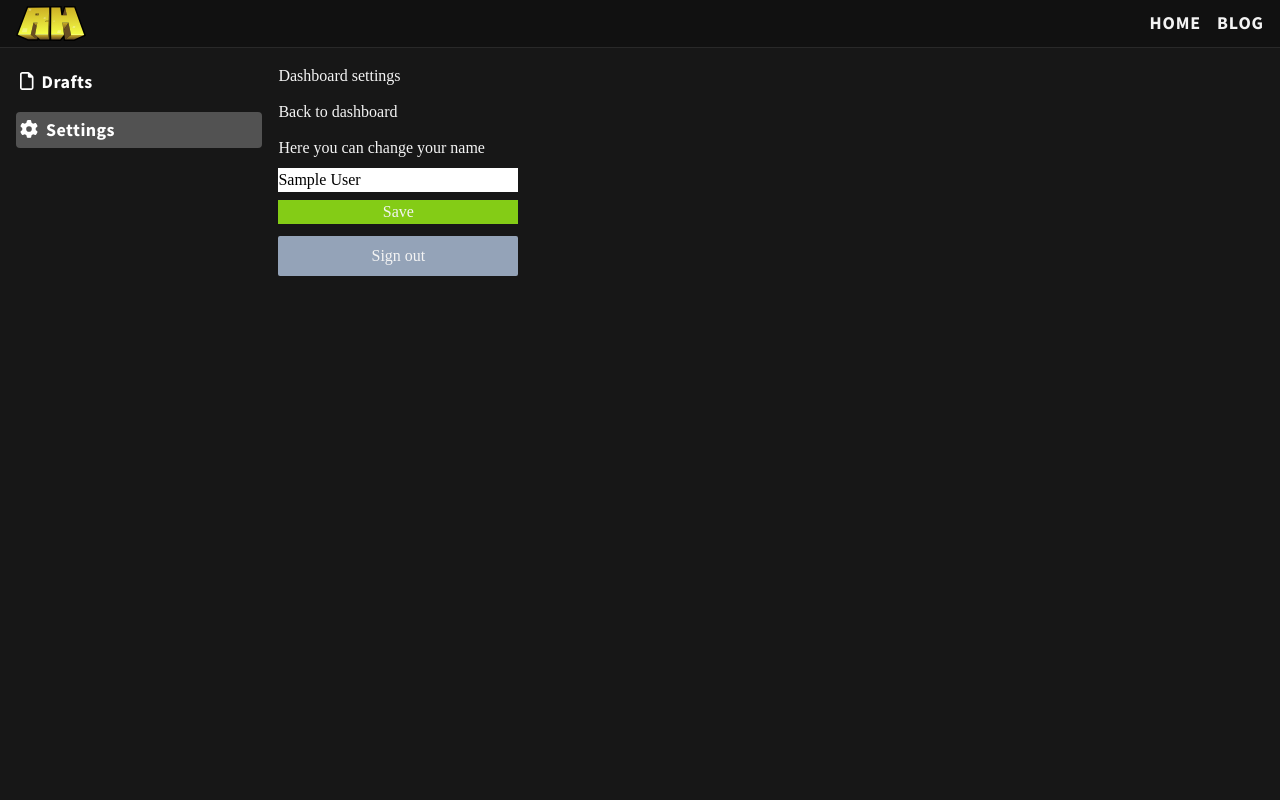
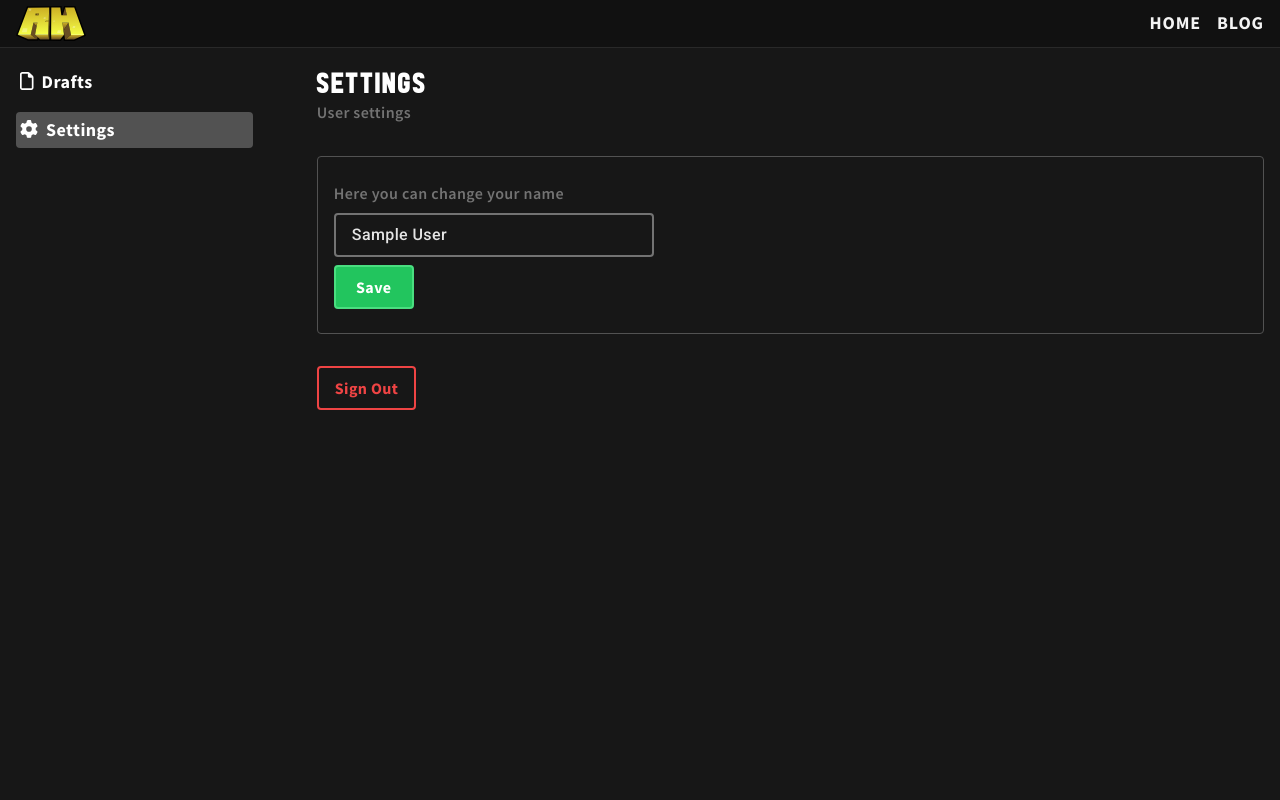
Before and after one commit to vladokuskov/rhcraft, a Next.js app: page /dashboard/settings in a window 1280 px wide. Shown: the top 800 px of the page. Built offline with nearby package versions, Linux system fonts and the light colour scheme; no server answers; sample sign-in values are in the browser's storage.

Commit message:
added settings page ui

```diff
--- a/app/dashboard/settings/page.tsx
+++ b/app/dashboard/settings/page.tsx
@@ -1,7 +1,6 @@
 import { SettingsNameChange } from '@/components/dashboard/settings-name-change-form'
 import { SettingsSignOut } from '@/components/dashboard/settings-signout'
 import { getCurrentUser } from '@/lib/session'
-import Link from 'next/link'
 import { redirect } from 'next/navigation'
 
 export const metadata = {
@@ -16,9 +15,15 @@ export default async function DashboardSettings() {
   }
 
   return (
-    <div className="flex flex-col gap-3 w-60">
-      Dashboard settings
-      <Link href="/dashboard">Back to dashboard</Link>
+    <div className="flex flex-col w-full items-start justify-start gap-8">
+      <div>
+        <h2 className=" text-white text-3xl font-tabloid tracking-wider">
+          SETTINGS
+        </h2>
+        <p className="font-sans text-neutral-500 font-semibold tracking-wide">
+          User settings
+        </p>
+      </div>
       <SettingsNameChange userName={user.name} user={user} />
       <SettingsSignOut />
     </div>
--- a/app/layout.tsx
+++ b/app/layout.tsx
@@ -2,9 +2,6 @@ import { siteConfig } from '@/config/site'
 import './globals.css'
 import localFont from 'next/font/local'
 import { Inter, Roboto, Source_Sans_Pro } from 'next/font/google'
-import { NavBar } from '@/components/navbar/navbar'
-import { Container } from '@/components/container'
-import { Footer } from '@/components/footer'
 import { LayoutProvider } from '@/providers/LayoutProvider'
 
 const roboto = Roboto({
--- a/components/container.tsx
+++ b/components/container.tsx
@@ -15,7 +15,7 @@ const Container = ({ variant, children }: Container) => {
       {children}
     </main>
   ) : variant === 'dashboard-page' ? (
-    <div className="w-full h-full min-h-screen mx-auto my-0 grid grid-cols-withSidebar max-sm:flex flex-col items-start justify-center gap-4">
+    <div className="w-full h-full min-h-screen mx-auto my-0 grid grid-cols-withSidebar max-sm:flex max-sm:gap-8 flex-col items-start justify-center gap-16">
       {children}
     </div>
   ) : (
--- a/components/dashboard/settings-name-change-form.tsx
+++ b/components/dashboard/settings-name-change-form.tsx
@@ -2,6 +2,13 @@
 
 import { User } from 'next-auth'
 import { useState } from 'react'
+import { Button } from '../button'
+import {
+  faExclamationTriangle,
+  faSpinner,
+} from '@fortawesome/free-solid-svg-icons'
+import { Input } from '../input'
+import { FontAwesomeIcon } from '@fortawesome/react-fontawesome'
 
 interface NameChange {
   userName: string | null | undefined
@@ -46,18 +53,39 @@ const SettingsNameChange = ({ userName, user }: NameChange) => {
   }
 
   return (
-    <form className="flex flex-col gap-2" onSubmit={handleNameSave}>
-      <p>Here you can change your name</p>
-      {error && <p className="text-red-500">{error}</p>}
-      <input
-        className="text-black"
+    <form
+      className="w-full flex flex-col gap-2 py-6 px-4 border border-neutral-600 rounded"
+      onSubmit={handleNameSave}
+    >
+      <p className="font-sans text-neutral-500 font-semibold tracking-wide">
+        Here you can change your name
+      </p>
+      <Input
+        title="Name"
+        variant="outlined"
+        type="text"
+        value={name}
         onChange={handleNameChange}
-        disabled={isSaving}
-        value={name}
+        isDisabled={isSaving}
+        full
+        className="max-w-xs"
       />
-      <button className="bg-lime-500" disabled={isSaving}>
-        Save
-      </button>
+      {error && (
+        <div className=" inline-flex gap-2 text-red-500 justify-center items-center ">
+          <FontAwesomeIcon icon={faExclamationTriangle} />
+          <p className=" font-roboto font-medium">{error}</p>
+        </div>
+      )}
+      <Button
+        className=" max-w-[5rem]"
+        variant="primary"
+        title="Save"
+        isRequired
+        icon={isSaving ? faSpinner : null}
+        isLoading={isSaving}
+        full={false}
+        isDisabled={isSaving}
+      />
     </form>
   )
 }
--- a/components/dashboard/settings-signout.tsx
+++ b/components/dashboard/settings-signout.tsx
@@ -1,16 +1,16 @@
 'use client'
 
 import { signOut } from 'next-auth/react'
+import { Button } from '../button'
 
 const SettingsSignOut = () => {
   return (
-    <button
-      className=" bg-slate-400 text-white-500 p-2 rounded-sm"
-      type="button"
+    <Button
       onClick={() => signOut()}
-    >
-      Sign out
-    </button>
+      variant="outlined"
+      status="danger"
+      title="Sign Out"
+    />
   )
 }
 
--- a/tailwind.config.js
+++ b/tailwind.config.js
@@ -21,6 +21,7 @@ module.exports = {
         sans: ['var(--font-source-sans-pro)'],
         inter: ['var(--font-inter)'],
         roboto: ['var(--font-roboto)'],
+        tabloid: ['var(--font-tabloid)'],
       },
       screens: {
         sm: '640px',
```
